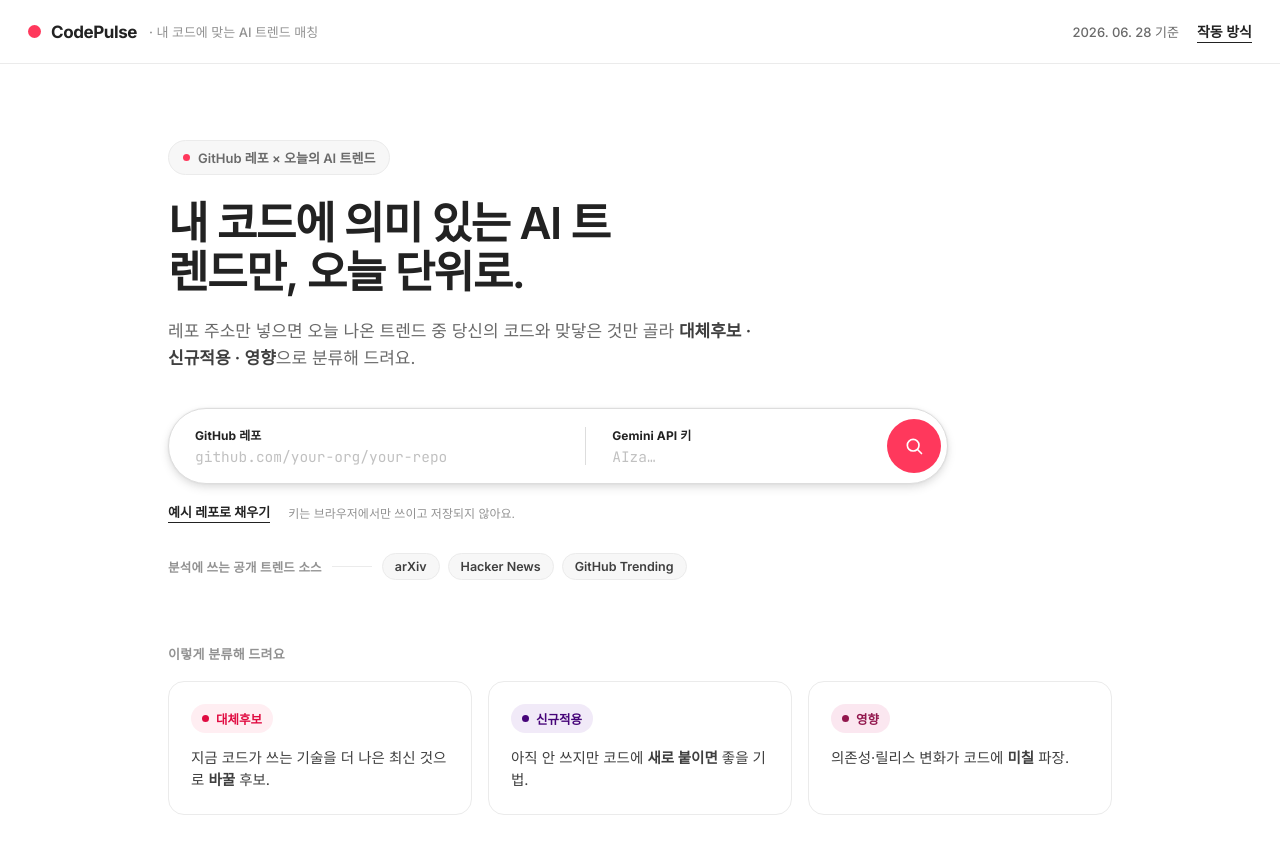
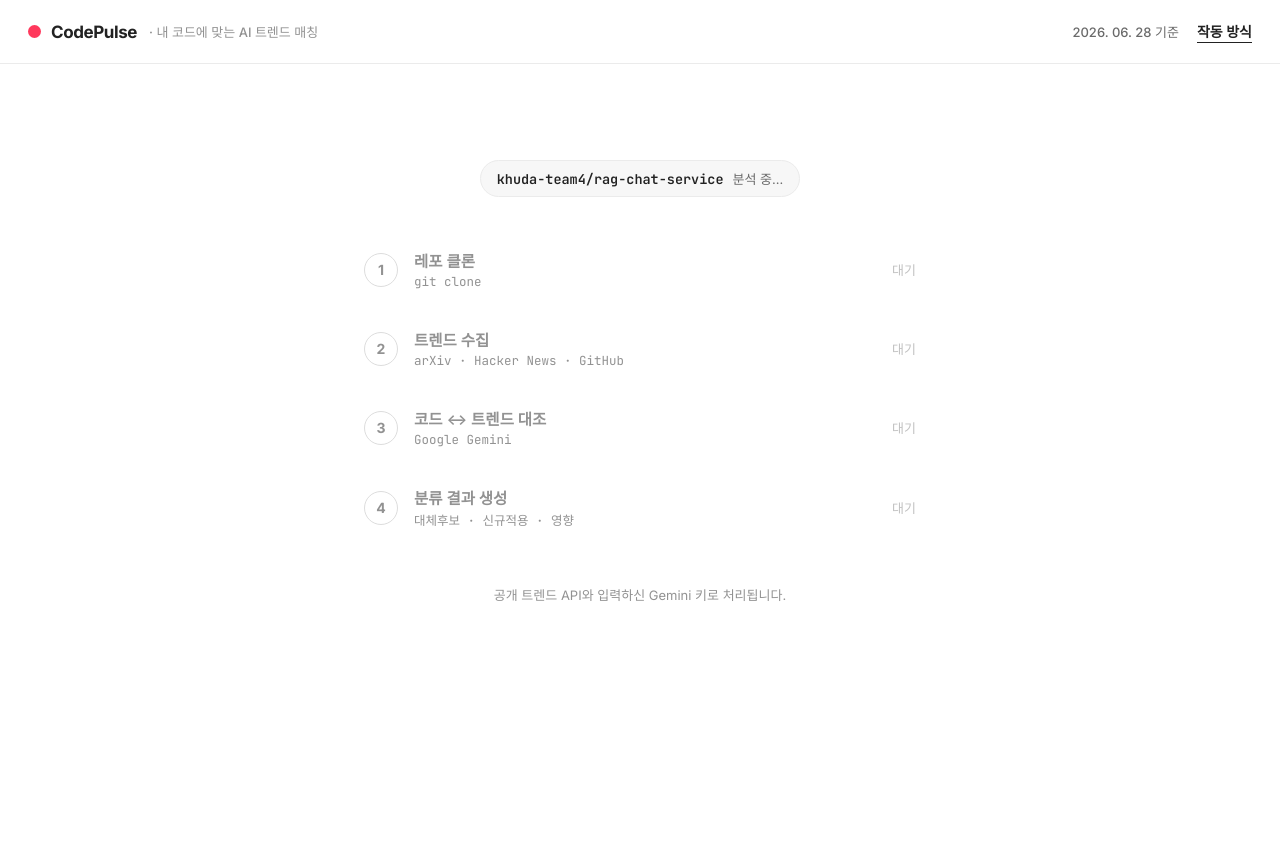
Before and after one commit to khuda-data/9th-NLP-team4, a React (Vite) app in the folder codepulse-web/: page /analyzing in a window 1280 px wide. Shown: the top 854 px of the page. After the commit the page ends 800 px from the top, so only its background shows below. Built offline with nearby package versions, Linux system fonts and the light colour scheme.

Commit message:
fix: gemini api key 입력 부분 삭제하여 수정

```diff
--- a/codepulse-web/package.json
+++ b/codepulse-web/package.json
@@ -11,6 +11,7 @@
   "dependencies": {
     "react": "^18.3.1",
     "react-dom": "^18.3.1",
+    "react-router-dom": "^7.17.0",
     "styled-components": "^6.1.13"
   },
   "devDependencies": {
--- a/codepulse-web/src/App.tsx
+++ b/codepulse-web/src/App.tsx
@@ -1,4 +1,5 @@
 import { useState, useRef } from 'react';
+import { BrowserRouter, Routes, Route, useNavigate } from 'react-router-dom';
 import styled from 'styled-components';
 import Header from './components/Header';
 import InputView from './views/InputView';
@@ -6,10 +7,7 @@
 import ResultsView from './views/ResultsView';
 import { FilterKey, STEPS } from './data';
 
-type View = 'input' | 'analyzing' | 'results';
-
 const SAMPLE_REPO = 'khuda-team4/rag-chat-service';
-const SAMPLE_KEY  = 'AIzaSyD-demo-key-7Q2x';
 
 const PageWrap = styled.div`
   min-height: 100vh;
@@ -23,8 +21,8 @@
   margin: 0 auto;
 `;
 
-export default function App() {
-  const [view, setView]           = useState<View>('input');
+function AppRoutes() {
+  const navigate = useNavigate();
   const [repoUrl, setRepoUrl]     = useState('');
   const [apiKey, setApiKey]       = useState('');
   const [stepIndex, setStepIndex] = useState(-1);
@@ -36,7 +34,7 @@
 
   function startAnalyze() {
     if (timerRef.current) clearInterval(timerRef.current);
-    setView('analyzing');
+    navigate('/analyzing');
     setStepIndex(0);
 
     timerRef.current = setInterval(() => {
@@ -45,7 +43,7 @@
         if (next >= STEPS.length) {
           clearInterval(timerRef.current!);
           timerRef.current = null;
-          setView('results');
+          navigate('/results');
         }
         return next;
       });
@@ -54,7 +52,7 @@
 
   function reset() {
     if (timerRef.current) { clearInterval(timerRef.current); timerRef.current = null; }
-    setView('input');
+    navigate('/');
     setStepIndex(-1);
     setOpenId('t1');
     setFilter('all');
@@ -62,7 +60,6 @@
 
   function fillSample() {
     setRepoUrl(SAMPLE_REPO);
-    setApiKey(SAMPLE_KEY);
   }
 
   function toggleCard(id: string) {
@@ -70,10 +67,10 @@
   }
 
   return (
-    <PageWrap>
-      <Header />
-      <Main>
-        {view === 'input' && (
+    <Routes>
+      <Route
+        path="/"
+        element={
           <InputView
             repoUrl={repoUrl}
             apiKey={apiKey}
@@ -82,14 +79,15 @@
             onAnalyze={startAnalyze}
             onFillSample={fillSample}
           />
-        )}
-        {view === 'analyzing' && (
-          <AnalyzingView
-            repoDisplay={repoDisplay}
-            stepIndex={stepIndex}
-          />
-        )}
-        {view === 'results' && (
+        }
+      />
+      <Route
+        path="/analyzing"
+        element={<AnalyzingView repoDisplay={repoDisplay} stepIndex={stepIndex} />}
+      />
+      <Route
+        path="/results"
+        element={
           <ResultsView
             repoDisplay={repoDisplay}
             filter={filter}
@@ -98,8 +96,21 @@
             onToggleCard={toggleCard}
             onReset={reset}
           />
-        )}
-      </Main>
-    </PageWrap>
+        }
+      />
+    </Routes>
   );
 }
+
+export default function App() {
+  return (
+    <BrowserRouter>
+      <PageWrap>
+        <Header />
+        <Main>
+          <AppRoutes />
+        </Main>
+      </PageWrap>
+    </BrowserRouter>
+  );
+}
--- a/codepulse-web/src/views/InputView.tsx
+++ b/codepulse-web/src/views/InputView.tsx
@@ -60,18 +60,6 @@
             spellCheck={false}
           />
         </FieldLabel>
-        <Divider />
-        <FieldLabel $flex={1}>
-          <InputLabel>Gemini API 키</InputLabel>
-          <SearchInput
-            value={apiKey}
-            onChange={e => onKeyChange(e.target.value)}
-            onKeyDown={handleKeyDown}
-            placeholder="AIza…"
-            autoComplete="off"
-            spellCheck={false}
-          />
-        </FieldLabel>
         <SearchBtn onClick={onAnalyze} aria-label="분석">
           <svg width="20" height="20" viewBox="0 0 24 24" fill="none">
             <circle cx="11" cy="11" r="7" stroke="#fff" strokeWidth="2" />
```
Also changed, not shown: 2 other files (tests, documents, lock files or other folders).
